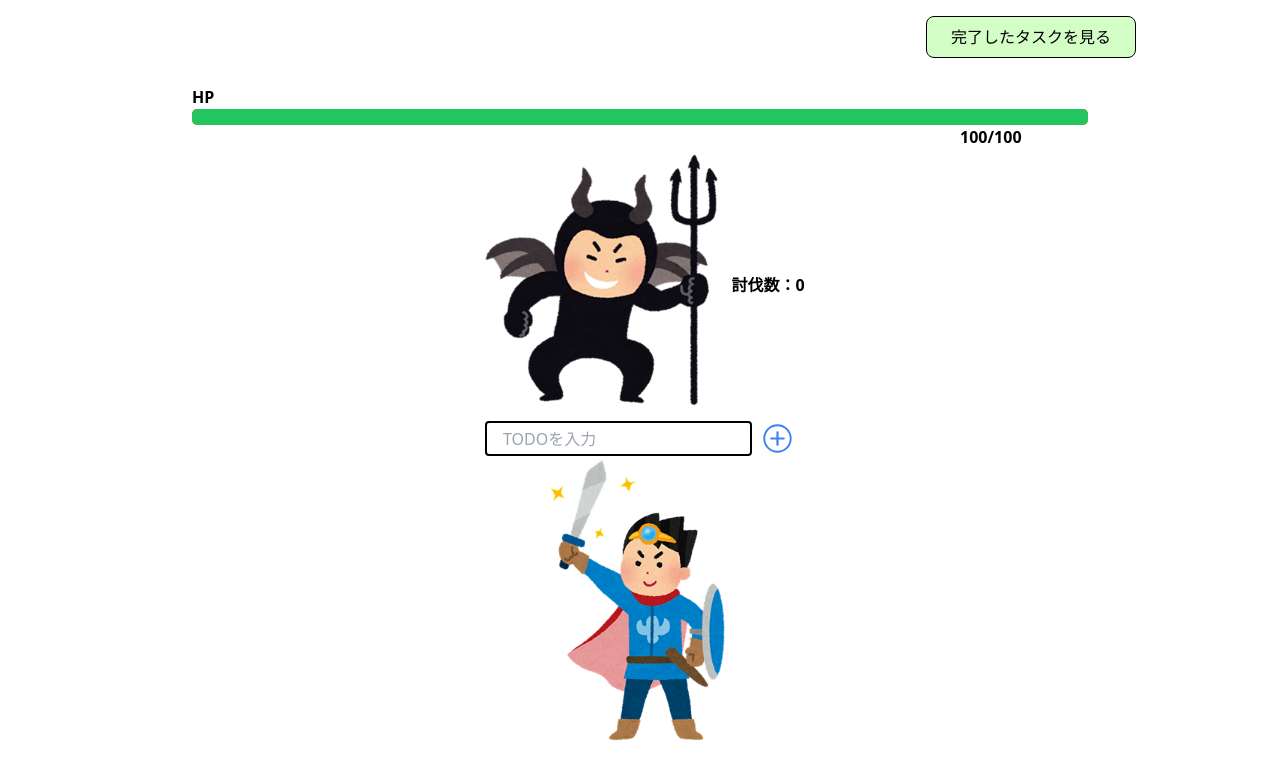
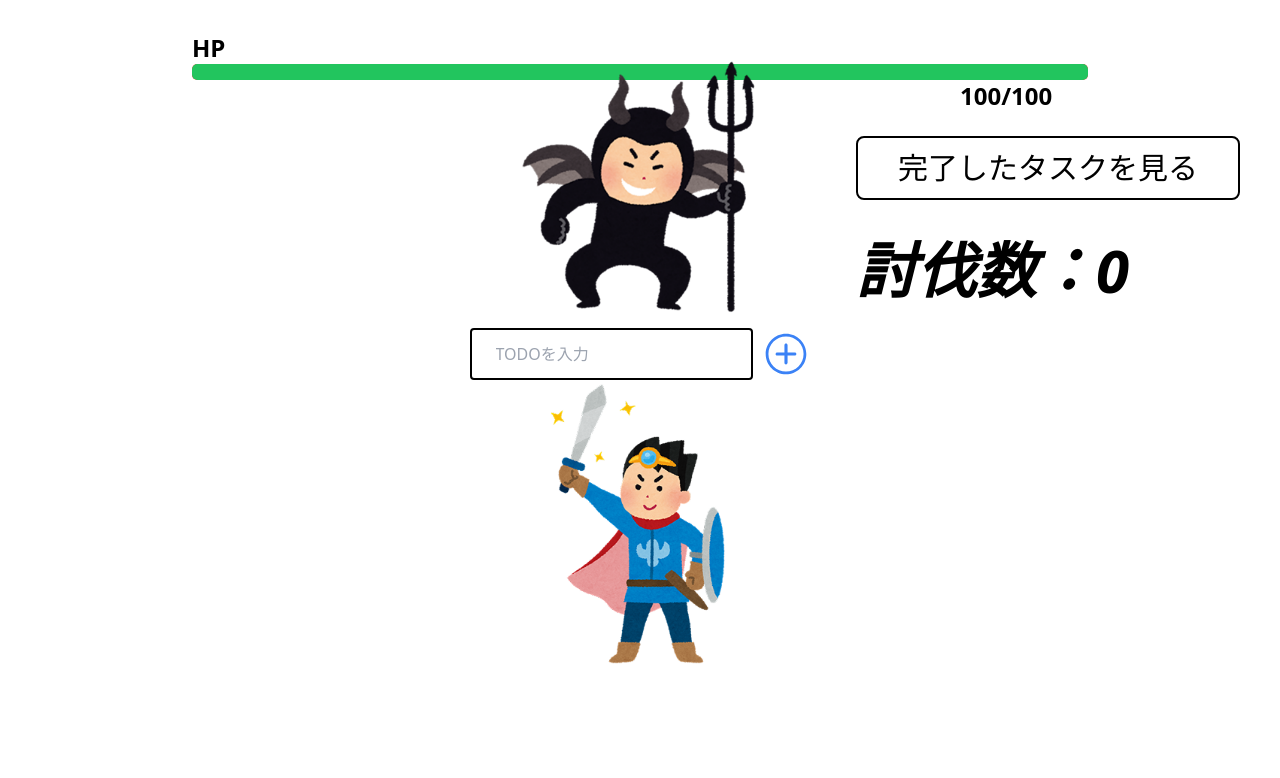
Before and after one commit to takasora1217/yuusha-todo, a React (Vite) app: page / in a window 1280 px wide. Shown: the top 778 px of the page. Built offline with nearby package versions, Linux system fonts and the light colour scheme.

Commit message:
fix:UIを整えた

```diff
--- a/src/components/InputForm.jsx
+++ b/src/components/InputForm.jsx
@@ -27,10 +27,10 @@ const InputForm = ({ taskList, setTaskList }) => {
         value={inputText}
         onChange={handleChange}
         placeholder="TODOを入力"
-        className="border border-solid border-2 rounded border-black px-4 py-2;"
+        className="border border-solid border-2 rounded border-black px-6 py-3"
       />
       <button type="submit" className="text-blue-500 hover:text-blue-800">
-        <IoIosAddCircleOutline size={35} />
+        <IoIosAddCircleOutline size={50} />
       </button>
     </form>
   );
--- a/src/components/TodoList.jsx
+++ b/src/components/TodoList.jsx
@@ -68,15 +68,15 @@ export const TodoList = ({
             animatingtask === task.id ? "transform translate-x-full" : ""
           }`}
         >
-          <div className="border-solid border-2 border-black w-64 h-6 grid-rows-1">
+          <div className="border-solid border-2 border-black w-80 h-8 items-center justify-between px-4 bg-gray-100 rounded-md shadow-md text-lg mt-4">
             <span>{task.title}</span>
           </div>
           <div className="flex space-x-1">
-            <button onClick={() => handleDone(task.id)}>
-              <LuSwords />
+            <button onClick={() => handleDone(task.id)}className="mt-4">
+              <LuSwords size={28}/>
             </button>
-            <button onClick={() => handleDelete(task.id)}>
-              <FaTrashAlt />
+            <button onClick={() => handleDelete(task.id)}className="mt-4">
+              <FaTrashAlt size={28}/>
             </button>
           </div>
         </div>
--- a/src/pages/CompletedTasks.jsx
+++ b/src/pages/CompletedTasks.jsx
@@ -6,33 +6,23 @@ const CompletedTasks = () => {
   return (
     <div className="flex flex-col justify-center items-center">
       <div className="text-5xl m-6">完了したタスク</div>
-      <div className="max-w-2xl mx-auto">
-        {completedTasks.length> 0 ?(
+      <div className="max-w-2xl mx-auto mb-32">
+        {completedTasks.length > 0 ? (
           <ul className="space-y-4">
-            {completedTasks.map((task)=>(
-              <li key={task.id}className="flex justify-center border-2 border-black mx-auto w-64">
+            {completedTasks.map((task) => (
+              <li key={task.id} className="flex justify-center border-2 border-black mx-auto w-64">
                 <div className="flex items-center">
                   <span className="text-gray-700">{task.title}</span>
                 </div>
               </li>
             ))}
           </ul>
-        ):(
+        ) : (
           <p className="text-center text-gray-500">完了したタスクはありません</p>
         )}
       </div>
-
-      <div className="space-y-2">
-        {completedTasks.map((task)=>(
-          <div
-            key={task.id}
-            className="flex justify-center border-2 border-black mx-auto w-64">
-            {task.title}
-          </div>
-        ))}
-      </div>
       <button
-        className="fixed bottom-6 py-2 px-6 border-2 border-black rounded-lg top-0 right-0 w-50 h-16 bg-blue-300 mt-8 mr-20 hover:bg-blue-400"
+        className="fixed bottom-6 left-1/2 transform -translate-x-1/2 py-2 px-6 border-2 border-black rounded-lg bg-blue-300 hover:bg-blue-400"
         onClick={() => (window.location.href = "/")}
       >
         トップページに戻る
--- a/src/pages/Top.jsx
+++ b/src/pages/Top.jsx
@@ -31,40 +31,21 @@ const Top = () => {
   }, [completedCount]);
 
   const progress = Math.max(0, 100 - (completedCount % 10) * 10);
-  // 10個ごとにバーが0%になる
 
   return (
     <>
-      <div className="relative flex flex-col items-center justify-center min-h-screen">
+      <div className="flex-col items-center justify-center min-h-screen space-y-6">
         <div className="w-full">
-          <div className="font-bold ml-[15%] mt-8">HP</div>
+          <div className="font-bold ml-[15%] mt-8 text-2xl">HP</div>
           <div className="flex justify-center items-center">
             <ProgressBar completedCount={completedCount} />
           </div>
-          <div className="font-bold ml-[75%]">{progress}/100</div>
+          <div className="font-bold text-2xl ml-[75%]">{progress}/100</div>
         </div>
-        <div className="absolute top-0 right-32 m-4">
-          <Link to="/CompletedTasks">
-            <button className="bg-[#D3FFC7] py-2 px-6 rounded-lg border-[1px] border-black hover:bg-[#A4E791]">
-              完了したタスクを見る
-            </button>
-          </Link>
-        </div>
-        <div className="flex items-center">
-          <img
-            src={boss}
-            alt="boss"
-            className={`w-64 transition-all duration-500 ${
-              animatingBoss ? "nimate-pulse p-4 rounded-md " : ""
-            }`}
-          />
-          <div>
-            <h5 className="font-bold">討伐数：{Math.floor(completedCount /10)}</h5>
-          </div>
-        </div>
-        <InputForm taskList={taskList} setTaskList={setTaskList} />
-        <img src={yuusha} alt="yuusha" className="w-56" />
-        <div className="absolute top-24 left-16 space-y-2">
+        {/* ここから三列 */}
+        <div className="flex flex-wrap w-full justify-around px-10 ">
+          {/* ここからTODO */}
+        <div className="mr-auto">
           <TodoList
             taskList={taskList}
             setTaskList={setTaskList}
@@ -72,6 +53,32 @@ const Top = () => {
             setCompletedCount={setCompletedCount}
           />
         </div>
+        {/* ここまでがTODO */}
+        {/* ここから写真 */}
+        <div className=" absolute flex flex-col items-center -mt-20">
+          <img
+            src={boss}
+            alt="boss"
+            className={`w-64 transition-all duration-500 ${
+              animatingBoss ? "animate-pulse p-4 rounded-md " : ""
+            }`}
+          />
+        <InputForm taskList={taskList} setTaskList={setTaskList} />
+        <img src={yuusha} alt="yuusha" className="w-56" />
+        </div>
+        {/* ここまでが写真 */}
+        {/* ここからボタンなど */}
+        <div className="ml-auto flex flex-col gap-10">
+          <Link to="/CompletedTasks">
+            <button className="py-3 px-10 rounded-lg border-[2px] border-black text-3xl">
+              完了したタスクを見る
+            </button>
+          </Link>
+          <h5 className="font-bold text-6xl italic">討伐数：{Math.floor(completedCount /10)}</h5>
+        </div>
+        {/* ここまでがボタンなど */}
+      </div>
+      {/* ここまでが3列 */}
       </div>
     </>
   );
```
